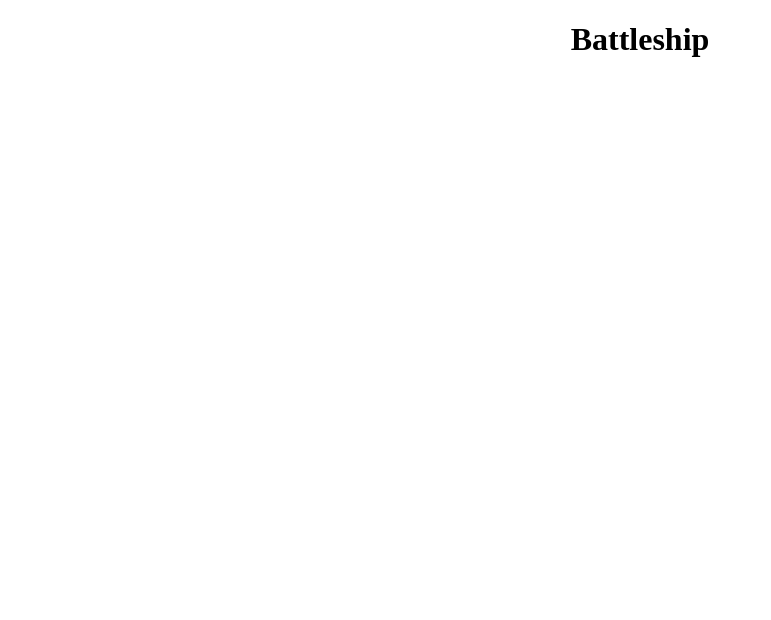
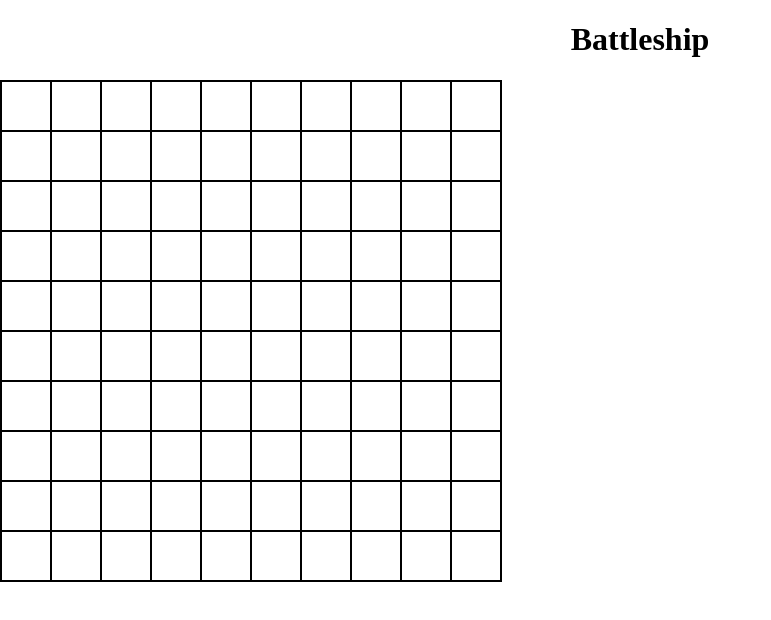
Before and after one commit to nelrnd/battleship-game, a website with bundled scripts: page index.html in a window 1280 px wide. Shown: the whole page, without its empty margins (0-771 px from the left). Built offline with nearby package versions, Linux system fonts and the light colour scheme.

Commit message:
Create displayGameboardElem function

```diff
--- a/index.js
+++ b/index.js
@@ -0,0 +1,6 @@
+import { Gameboard } from './modules/gameboard.js';
+import { createGameboardElem, displayGameboardElem } from './modules/dom.js';
+
+const gameboard = new Gameboard();
+const gameboardElem = createGameboardElem(gameboard);
+displayGameboardElem(gameboardElem);
--- a/modules/dom.js
+++ b/modules/dom.js
@@ -1,9 +1,16 @@
+const pageContent = document.querySelector('#content');
+
 export function createGameboardElem(gameboard) {
   const gameboardElem = document.createElement('div');
   gameboardElem.className = 'gameboard';
   for (const square of gameboard.grid) {
     const squareElem = document.createElement('div');
     squareElem.className = 'square';
+    gameboardElem.appendChild(squareElem);
   }
   return gameboardElem;
 }
+
+export function displayGameboardElem(gameboardElem) {
+  pageContent.appendChild(gameboardElem);
+}
--- a/style.css
+++ b/style.css
@@ -1,3 +1,8 @@
+:root {
+  --gameboard-size: 500px;
+  --square-size: calc(var(--gameboard-size) / 10);
+}
+
 html,
 body {
   height: 100%;
@@ -12,3 +17,17 @@
 h1 {
   text-align: center;
 }
+
+.gameboard {
+  width: var(--gameboard-size);
+  height: var(--gameboard-size);
+  border: solid 1px black;
+
+  display: grid;
+  grid-template-columns: repeat(10, 1fr);
+  grid-template-rows: repeat(10, 1fr);
+}
+
+.square {
+  border: solid 1px black;
+}
```
